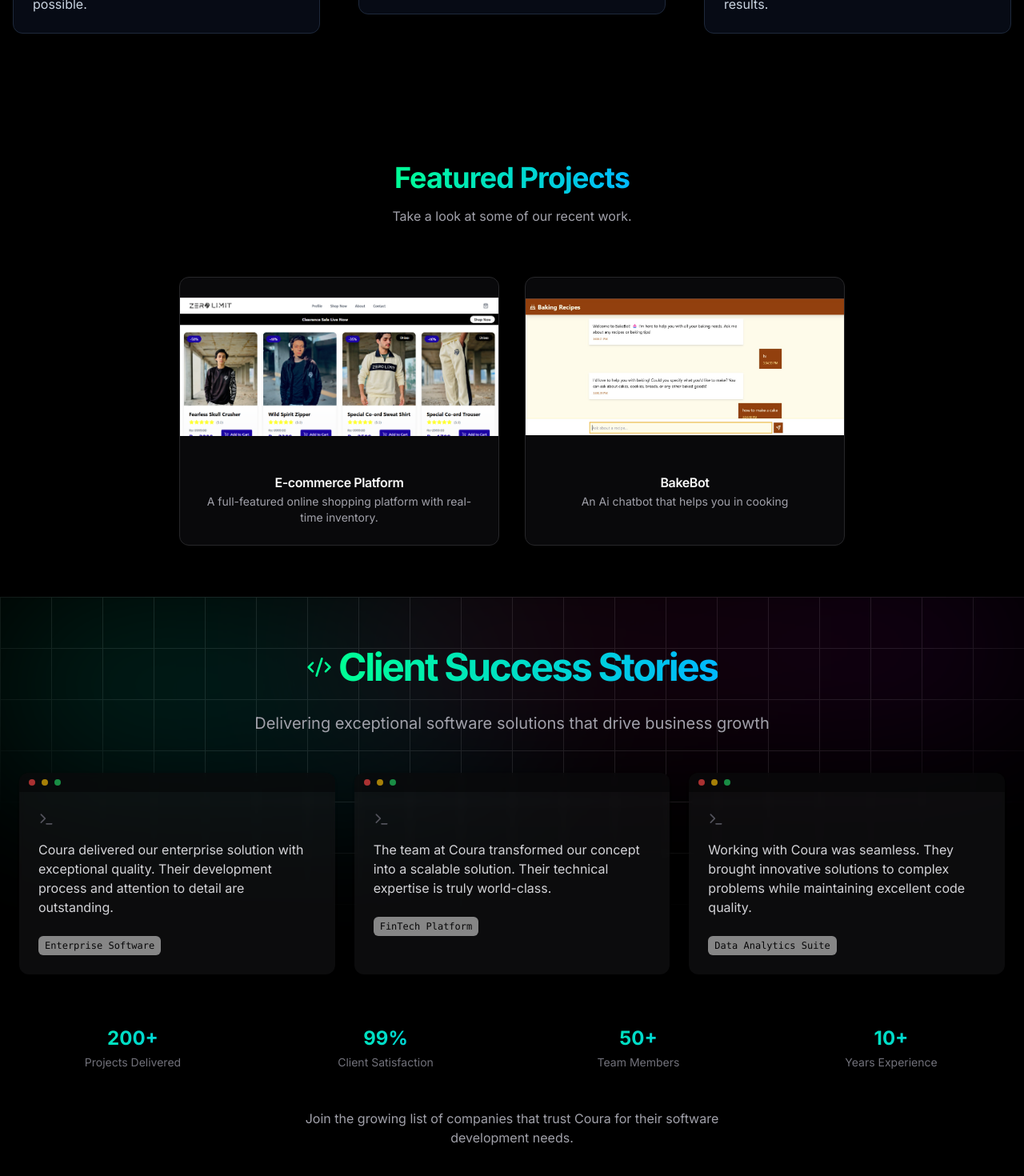
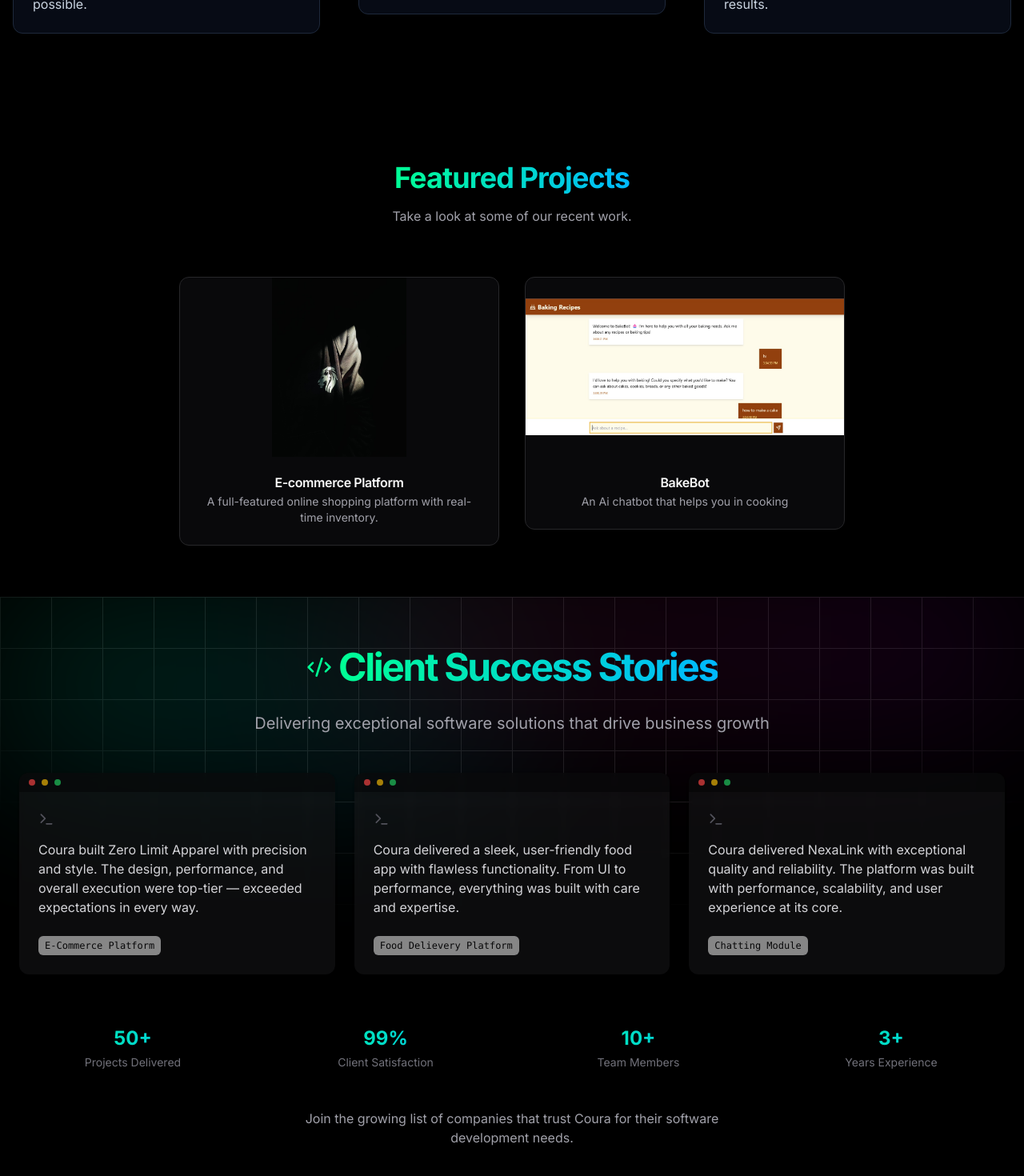
Before and after one commit to abdulmoiz248/Coura, a Next.js app: page / in a window 1280 px wide. Shown: the part 1981-3451 px from the top of the page at 80% size. Built offline with nearby package versions, Linux system fonts and the light colour scheme.

Commit message:
fixed about and other

```diff
--- a/src/app/page.tsx
+++ b/src/app/page.tsx
@@ -8,6 +8,7 @@ import AboutUs from "@/components/AboutUs"
 import  TestimonialsSection  from "@/components/Testimonials"
 import Image from "next/image"
 import CouraHero from "@/components/Hero"
+import Link from "next/link"
 
 
 
@@ -17,12 +18,14 @@ const projects = [
   {
     title: "E-commerce Platform",
     description: "A full-featured online shopping platform with real-time inventory.",
-    image: "/zero.png",
+    image: "/dark.jpeg",
+     link:'https://zero-limit.vercel.app/'
   },
   {
     title: "BakeBot",
     description: "An Ai chatbot that helps you in cooking",
     image: "/bakebot.jpg",
+    link:''
   },
 
 ]
@@ -53,6 +56,7 @@ export default function Home() {
 
   <div className={`mt-16 grid gap-8 ${projects.length === 2 ? "grid-cols-1 sm:grid-cols-2 justify-center" : "sm:grid-cols-2 lg:grid-cols-3"}`}>
     {projects.map((project) => (
+        <Link href={project.link}  className="flex flex-col items-center">
       <Card key={project.title} className="overflow-hidden mx-auto w-full max-w-[400px]">
         <Image
           src={project.image}
@@ -62,10 +66,13 @@ export default function Home() {
           className="aspect-video object-contain transition-transform duration-300 hover:scale-105"
         />
         <CardHeader>
+
           <CardTitle className="text-center">{project.title}</CardTitle>
+
           <CardDescription className="text-center">{project.description}</CardDescription>
         </CardHeader>
       </Card>
+       </Link>
     ))}
   </div>
 </section>
--- a/src/components/AboutUs.tsx
+++ b/src/components/AboutUs.tsx
@@ -46,9 +46,9 @@ export default function AboutUs() {
                 </Button>
               </Link>
               <Link href="/projects">
-                <Button variant="outline" size="lg" className="border-slate-700 text-slate-300 hover:bg-slate-900/50">
+                {/* <Button variant="outline" size="lg" className="border-slate-700 text-slate-300 hover:bg-slate-900/50">
                   View Our Work
-                </Button>
+                </Button> */}
               </Link>
             </motion.div>
           </motion.div>
--- a/src/components/Testimonials.tsx
+++ b/src/components/Testimonials.tsx
@@ -5,35 +5,34 @@ import { Code2, Terminal } from "lucide-react"
 export default function TestimonialsSection() {
   const testimonials = [
     {
-      name: "David Chen",
-      role: "Technical Lead",
-      image: "/aslam.jpeg",
+      name: "M Ahmad",
+      role: "CEO",
+
       quote:
-        "Coura delivered our enterprise solution with exceptional quality. Their development process and attention to detail are outstanding.",
-      company: "TechVision Corp",
+        "Coura built Zero Limit Apparel with precision and style. The design, performance, and overall execution were top-tier — exceeded expectations in every way.",
+      company: "Zero Limit Apparel",
       gradientClass: "from-[#00FF94] to-[#00B8FF]",
-      projectType: "Enterprise Software",
+      projectType: "E-Commerce Platform",
     },
     {
-      name: "Sarah Williams",
-      role: "CTO",
-      image: "/placeholder.svg?height=100&width=100",
-      quote:
-        "The team at Coura transformed our concept into a scalable solution. Their technical expertise is truly world-class.",
-      company: "FinTech Solutions",
+      name: "Rana M. Ajmal",
+      role: "Instructor",
+
+      quote:"Coura delivered a sleek, user-friendly food app with flawless functionality. From UI to performance, everything was built with care and expertise.",
+      company: "Food App",
       gradientClass: "from-[#FF3366] to-[#CB00FF]",
-      projectType: "FinTech Platform",
+      projectType: "Food Delievery  Platform",
     },
     {
-      name: "Michael Zhang",
-      role: "Product Manager",
-      image: "/placeholder.svg?height=100&width=100",
-      quote:
-        "Working with Coura was seamless. They brought innovative solutions to complex problems while maintaining excellent code quality.",
-      company: "DataFlow Systems",
-      gradientClass: "from-[#00FFF0] to-[#0066FF]",
-      projectType: "Data Analytics Suite",
+      name: "Muhammad Faisal ",
+      role: "Govt Officer",
+
+      quote:"Coura delivered NexaLink with exceptional quality and reliability. The platform was built with performance, scalability, and user experience at its core.",
+      company: "Messaging Module",
+      gradientClass: "from-[#FF3366] to-[#CB00FF]",
+      projectType: "Chatting Module",
     },
+
   ]
 
   return (
@@ -99,10 +98,10 @@ export default function TestimonialsSection() {
           {/* Stats section */}
           <div className="mt-16 grid grid-cols-2 md:grid-cols-4 gap-8">
             {[
-              { label: "Projects Delivered", value: "200+" },
+              { label: "Projects Delivered", value: "50+" },
               { label: "Client Satisfaction", value: "99%" },
-              { label: "Team Members", value: "50+" },
-              { label: "Years Experience", value: "10+" },
+              { label: "Team Members", value: "10+" },
+              { label: "Years Experience", value: "3+" },
             ].map((stat, index) => (
               <div key={index} className="text-center">
                 <div className="text-2xl font-bold bg-clip-text text-transparent bg-gradient-to-r from-[#00FF94] to-[#00B8FF]">
```
